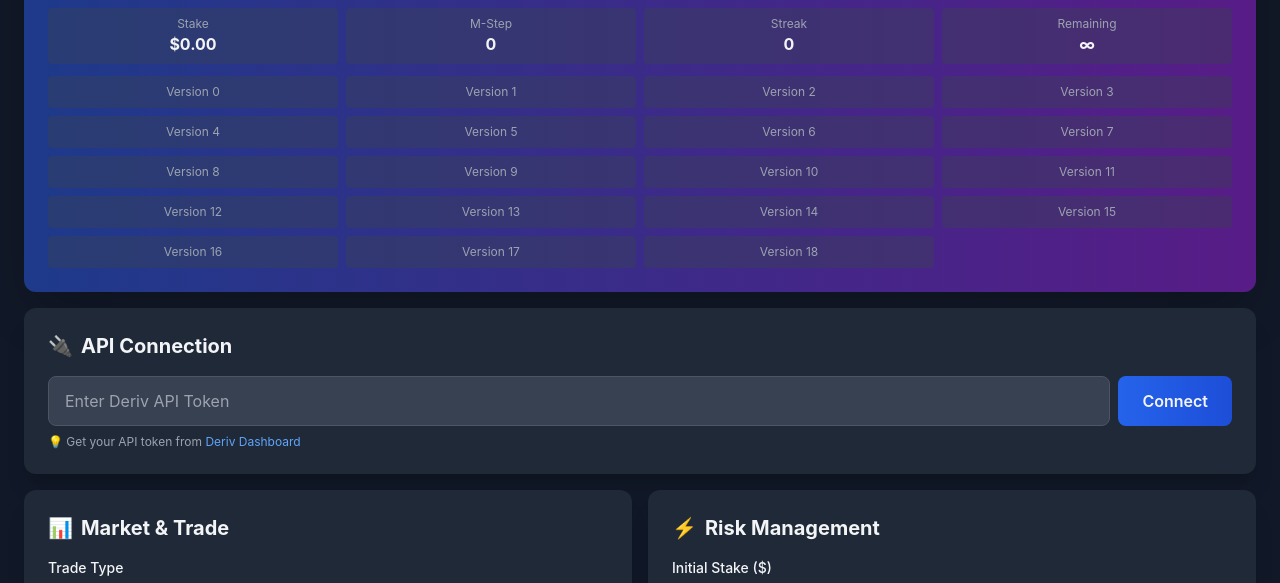
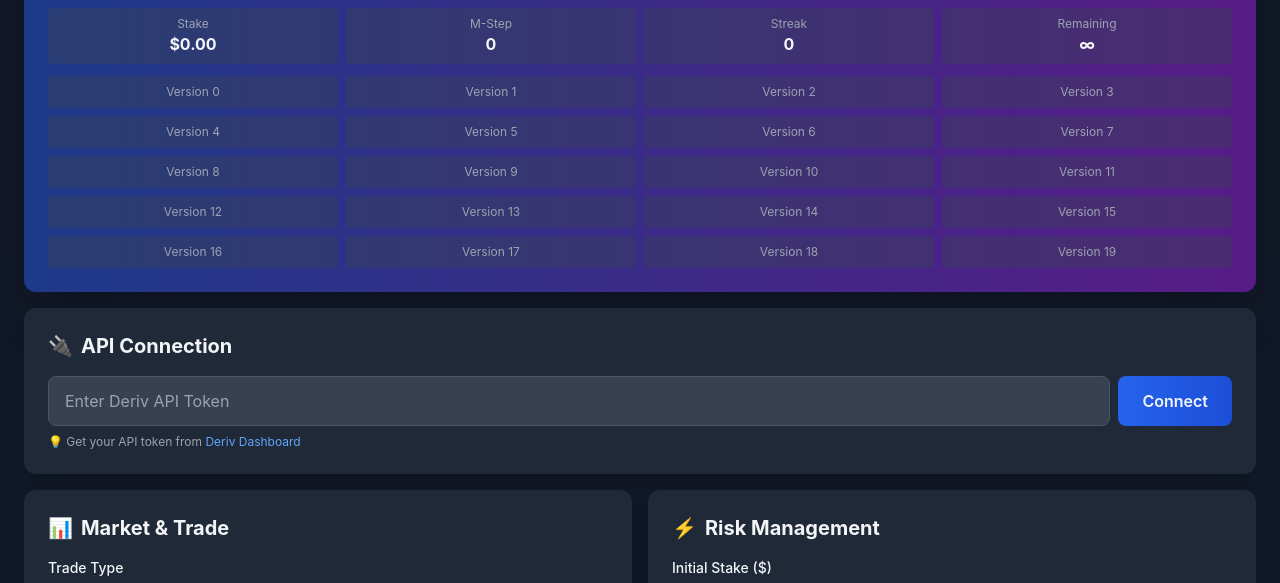
Before and after one commit to lintionai-cpu/DeTrad, a plain HTML site: page index.html in a window 1280 px wide. Shown: the part 184-767 px from the top of the page. Drawn offline with nearby package versions, Linux system fonts and the light colour scheme.

Commit message:
Update index.html

```diff
--- a/index.html
+++ b/index.html
@@ -181,6 +181,12 @@
                 <a href="v18.html">
                     <div class="bg-gray-700/40 p-2 rounded text-center">
                         <p class="text-xs text-gray-400">Version 18</p>
+
+                    </div>
+                </a>
+                 <a href="v19.html">
+                    <div class="bg-gray-700/40 p-2 rounded text-center">
+                        <p class="text-xs text-gray-400">Version 19</p>
 
                     </div>
                 </a>
```
